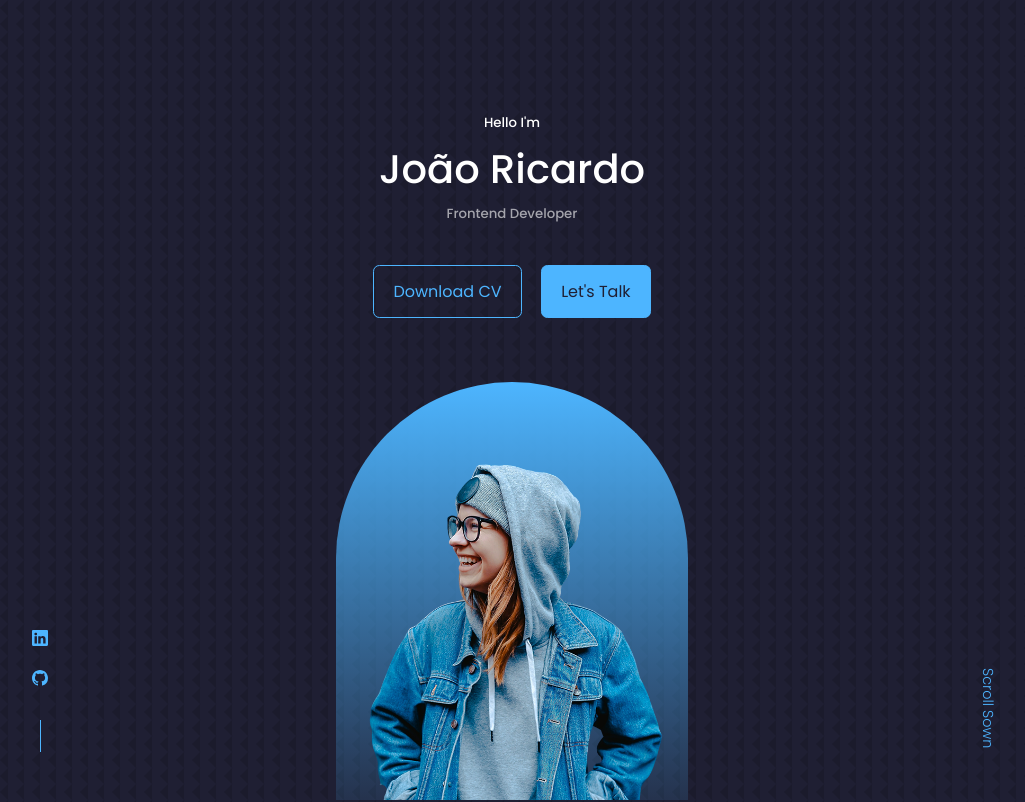
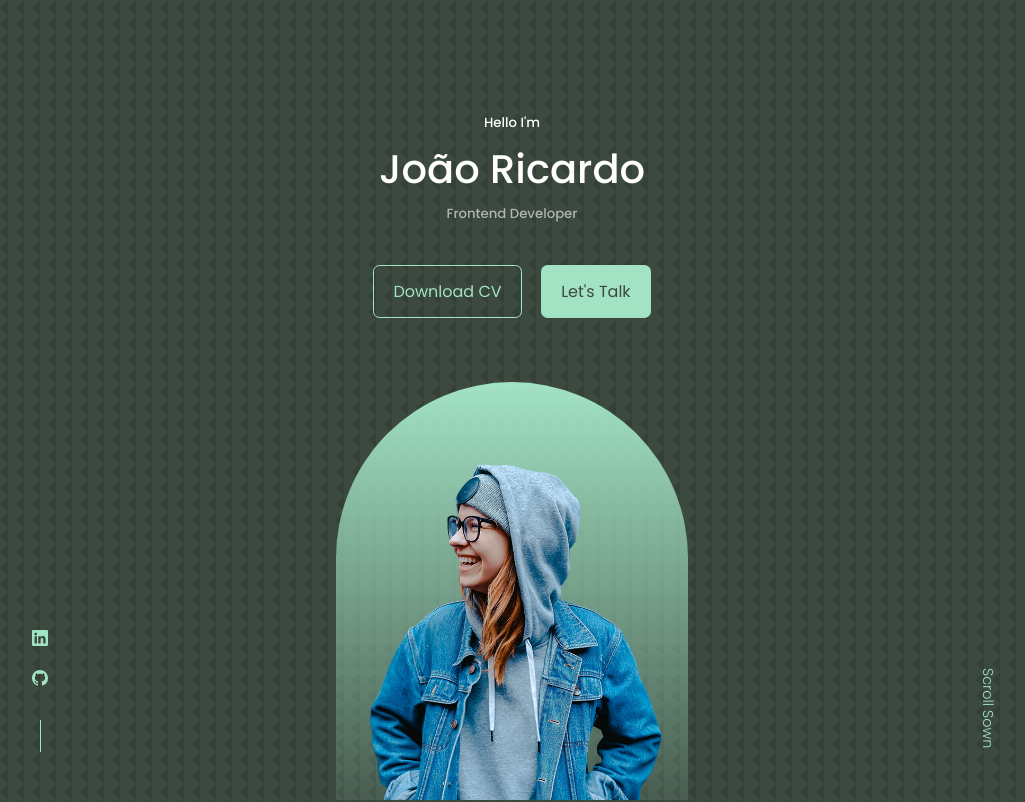
Before and after one commit to JoaoRicardo-Silva/personal-portfolio, a React (Create React App) app: page / in a window 1280 px wide. Shown: the top 802 px of the page, without its empty margins (128-1153 px from the left). Built offline with nearby package versions, Linux system fonts and the light colour scheme; the HTML template or start-up script is replaced by a standard one.

Commit message:
Updatet colors

```diff
--- a/src/index.css
+++ b/src/index.css
@@ -11,10 +11,10 @@
 }
 
 :root {
-  --color-bg: #1f1f33;
-  --color-bg-variant: #2c2c6c;
-  --color-primary: #4db5ff;
-  --color-primary-variant: rgba(77, 181, 255, 0.4);
+  --color-bg: #3c493fff;
+  --color-bg-variant: #7e8d85ff;
+  --color-primary: #a2e3c4ff;
+  --color-primary-variant: rgba(162, 227, 196, 0.4);
   --color-white: #fff;
   --color-light: rgba(255, 255, 255, 0.6);
 
@@ -24,6 +24,14 @@
   --container-width-md: 86%;
   --container-width-sm: 90%;
 }
+
+/* colors {
+  --kombu-green: #3c493fff;
+  --xanadu: #7e8d85ff;
+  --ash-gray: #b3bfb8ff;
+  --mint-cream: #f0f7f4ff;
+  --magic-mint: #a2e3c4ff;
+} */
 
 html {
   scroll-behavior: smooth;
```
Also changed, not shown: 1 other file (tests, documents, lock files or other folders).
